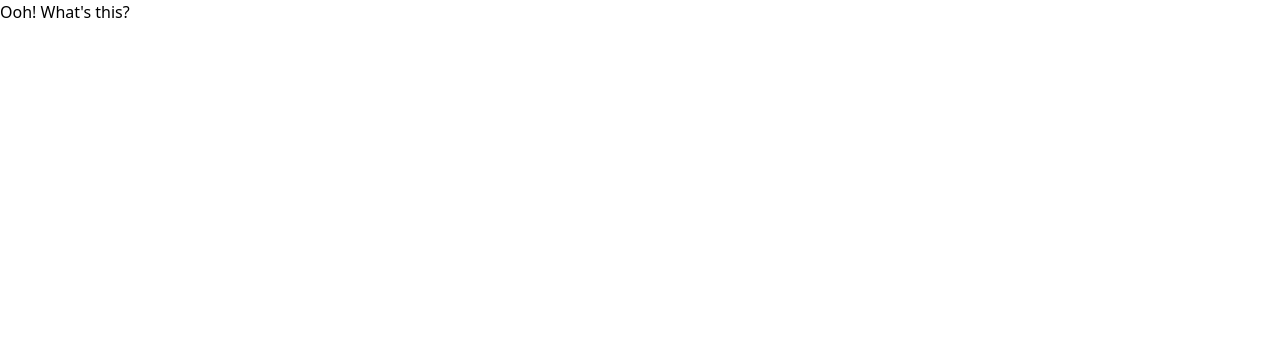
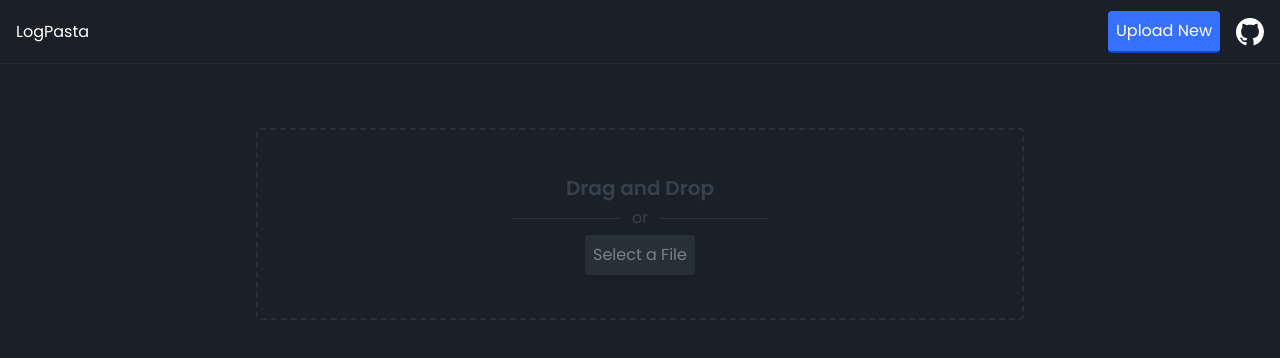
Before and after one commit to AppleFlavored/logpasta, a Next.js app: page / in a window 1280 px wide. Shown: the top 358 px of the page. Built offline with nearby package versions, Linux system fonts and the light colour scheme.

Commit message:
Homepage :sunglasses:

```diff
--- a/package.json
+++ b/package.json
@@ -17,6 +17,7 @@
         "postcss": "8.4.23",
         "react": "18.2.0",
         "react-dom": "18.2.0",
+        "react-icons": "^4.8.0",
         "tailwindcss": "3.3.2",
         "typescript": "5.0.4"
     }
--- a/src/app/globals.css
+++ b/src/app/globals.css
@@ -1,3 +1,8 @@
 @tailwind base;
 @tailwind components;
 @tailwind utilities;
+
+body {
+    background-color: #1b2028;
+    color: #fff;
+}
--- a/src/app/layout.tsx
+++ b/src/app/layout.tsx
@@ -1,9 +1,13 @@
 import './globals.css';
+import { Poppins } from 'next/font/google';
+import { BsGithub } from 'react-icons/bs';
 
 export const metadata = {
     title: 'LogPasta',
     description: 'Share and troubleshoot Minecraft server logs!',
 }
+
+const poppins = Poppins({ subsets: ['latin'], weight: [ '400', '500', '600' ] });
 
 export default function RootLayout({
   children,
@@ -12,7 +16,15 @@ export default function RootLayout({
 }) {
     return (
         <html lang="en">
-            <body>{children}</body>
+            <body className={poppins.className}>
+                <nav className="flex items-center gap-4 w-full h-16 border-b border-b-[#232930] px-4 mb-16">
+                    LogPasta
+                    <span className="flex-grow" />
+                    <a href="/" className="bg-[#3571fe] p-2 border-b-2 border-b-[#034bc8] rounded ">Upload New</a>
+                    <a href="https://github.com/AppleFlavored/logpasta"><BsGithub className="w-7 h-7" /></a>
+                </nav>
+                {children}
+            </body>
         </html>
     );
 }
--- a/src/app/page.tsx
+++ b/src/app/page.tsx
@@ -1,7 +1,10 @@
+import UploadContainer from '@/components/UploadContainer';
+
 export default function Home() {
     return (
-        <main className="">
-            Ooh! What's this?
+        <main className="container mx-auto max-w-3xl">
+            <h1></h1>
+            <UploadContainer />
         </main>
     );
 }
--- /dev/null
+++ b/src/components/UploadContainer.tsx
@@ -0,0 +1,23 @@
+'use client';
+
+import { DragEvent, useRef } from 'react';
+
+export default function UploadContainer() {
+    const handleDrop = (event: DragEvent) => {
+        event.preventDefault();
+    }
+
+    return (
+        <div
+            className="flex flex-col justify-center items-center border-2 border-[#272f37] border-dashed rounded h-48 select-none"
+            onDrop={handleDrop}
+        >
+            <h2 className="text-[#35404b] text-xl font-semibold">Drag and Drop</h2>
+            <div className="inline-flex items-center justify-center w-full">
+                <hr className="w-64 h-px my-4 bg-[#272f37] border-0" />
+                <span className="absolute px-3 text-[#35404b] -translate-x-1/2 bg-[#1b2028] left-1/2">or</span>
+            </div>
+            <button className="bg-[#272f37] text-[hsl(210,5%,50%)] rounded p-2">Select a File</button>
+        </div>
+    );
+}
```
Also changed, not shown: 1 other file (tests, documents, lock files or other folders).
